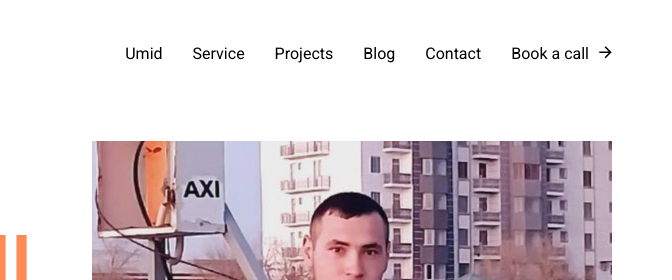
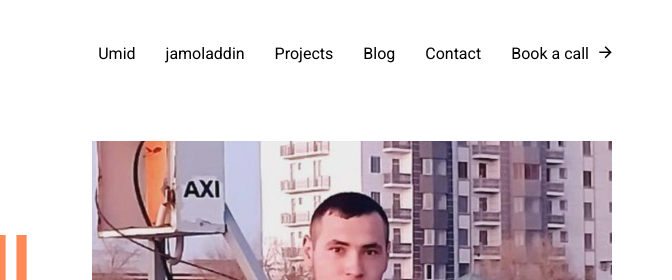
Before and after one commit to fullstack-left/3-amaliyot, a plain HTML site: page pages/jamoladdin.html in a window 1280 px wide. Shown: the top 280 px of the page, 608-1280 px from the left. Drawn offline with Linux system fonts and the light colour scheme.

Commit message:
yozuvlar ozgardi

```diff
--- a/pages/jamoladdin.html
+++ b/pages/jamoladdin.html
@@ -19,7 +19,7 @@
                 <div class="header-logo"><img src="../images/logo.svg" alt="logo"></div>
                 <nav class="nav">
                     <a href="#" class="nav-link">Umid</a>
-                    <a href="#services" class="nav-link">Service</a>
+                    <a href="#services" class="nav-link">jamoladdin</a>
                     <a href="#projects" class="nav-link">Projects</a>
                     <a href="#blog" class="nav-link">Blog</a>
                     <a href="#contact" class="nav-link">Contact</a>
```
